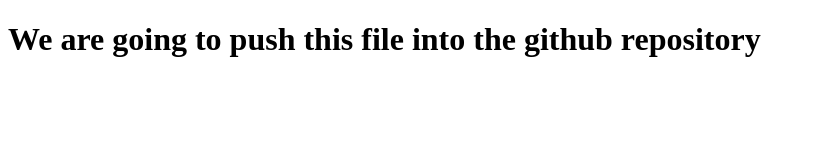
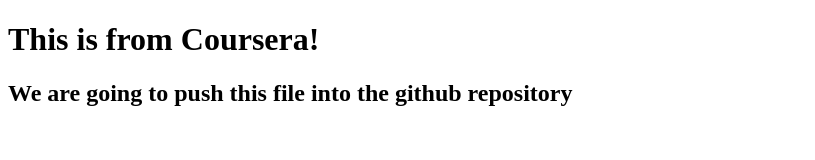
Before and after one commit to Sandeep2864/coursera-test, a plain HTML site: page site/index.html in a window 1280 px wide. Shown: the whole page, without its empty margins (0-815 px from the left). Drawn offline with Linux system fonts and the light colour scheme.

Commit message:
This is small change

```diff
--- a/site/index.html
+++ b/site/index.html
@@ -6,6 +6,7 @@
     <title>Document</title>
   </head>
   <body>
-    <h1>We are going to push this file into the github repository</h1>
+    <h1>This is from Coursera!</h1>
+    <h2>We are going to push this file into the github repository</h2>
   </body>
 </html>
```
